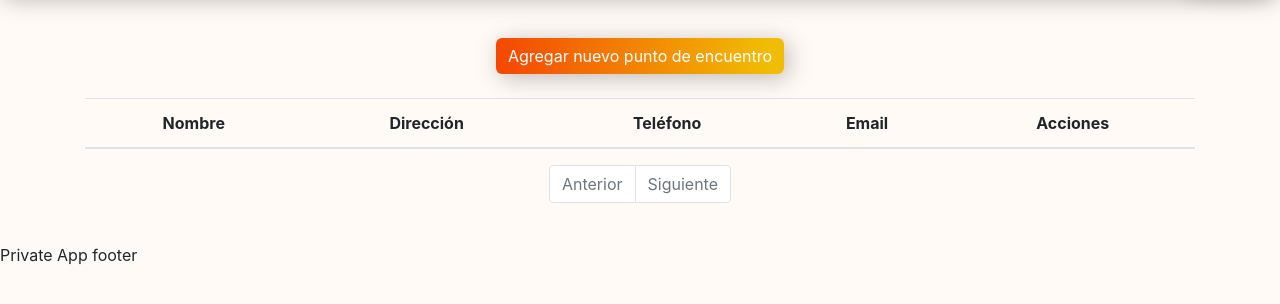
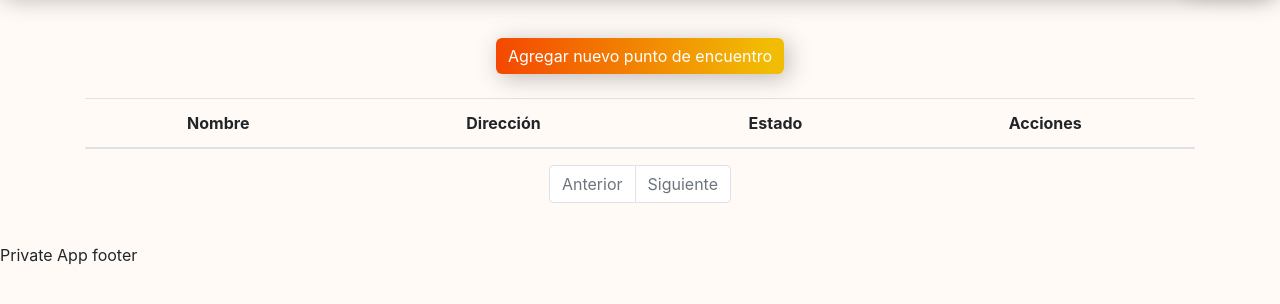
Before and after one commit to DavidScoffield/InundaSafe-PS1-2021, a Flask app: template app/templates/meeting_point/index.html in a window 1280 px wide. Shown: the part 58-362 px from the top of the page. Run offline with Flask 2, Linux system fonts and the light colour scheme; the template is opened without the code that fills it: values that come from a table or form of the project are taken from there, others are empty; data comes from the database, SQL or seed files in the repository; some libraries are stand-ins or nearby versions.

Commit message:
Cambio el listado
Ahora se muestra solo el nombre, dirección y estado (para esto definí una función que retorna el state traducido)

```diff
--- a/app/__init__.py
+++ b/app/__init__.py
@@ -47,6 +47,7 @@ def create_app(environment="development"):
     # Funciones que se exportan al contexto de Jinja2
     app.jinja_env.globals.update(is_authenticated=helper_auth.authenticated)
     app.jinja_env.globals.update(get_actual_config=helper_config.actual_config)
+    app.jinja_env.globals.update(translate_state=lambda state: "Publicado" if state == "publicated" else "Despublicado")
 
     # Ruta para el Home (usando decorator)
     @app.route("/")
--- a/app/resources/meeting_point.py
+++ b/app/resources/meeting_point.py
@@ -58,7 +58,7 @@ def new():
 
     return render_template("meeting_point/new.html", form = form)
 
-@meeting_point.route("/<int:page_number>")
+@meeting_point.get("/<int:page_number>")
 def index(page_number):
 
     if not authenticated(session) or not check_permission("punto_encuentro_index"):
--- a/app/templates/meeting_point/index.html
+++ b/app/templates/meeting_point/index.html
@@ -26,8 +26,7 @@
         <tr>
             <th scope="col" class="text-center">Nombre</th>
             <th scope="col" class="text-center">Dirección</th>
-            <th scope="col" class="text-center">Teléfono</th>
-            <th scope="col" class="text-center">Email</th>
+            <th scope="col" class="text-center">Estado</th>
             <th scope="col" class="text-center">Acciones</th>
         </tr>
     </thead>
@@ -36,8 +35,7 @@
         <tr>
             <td class="text-center">{{mp.name}}</td>
             <td class="text-center">{{mp.address}}</td>
-            <td class="text-center">{{mp.telephone}}</td>
-            <td class="text-center">{{mp.email}}</td>
+            <td class="text-center">{{translate_state(mp.state)}}</td>
             <td class="text-center"><a class="btn btn-primary button-gradient mx-1" role="button" href="#">Ver</a>
                 <a class="btn btn-primary button-gradient mx-1" role="button" href="#">Editar</a>
                 <a class="btn btn-primary button-gradient mx-1" role="button" href="#">Eliminar</a>
```
